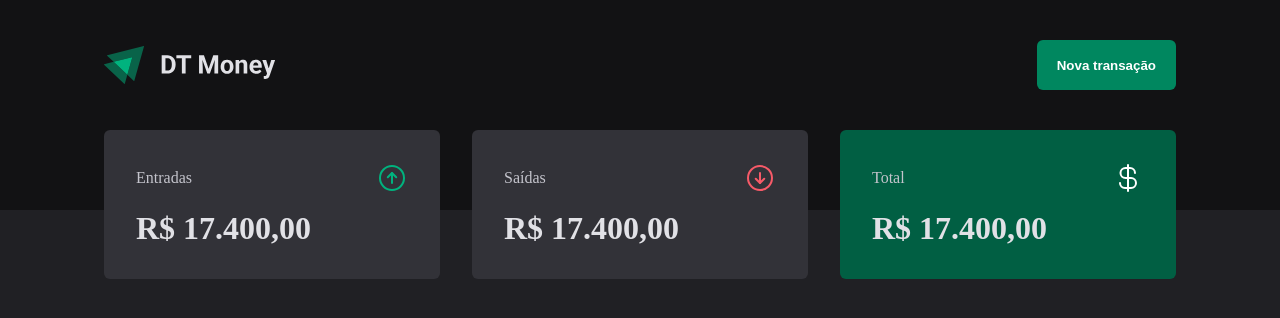
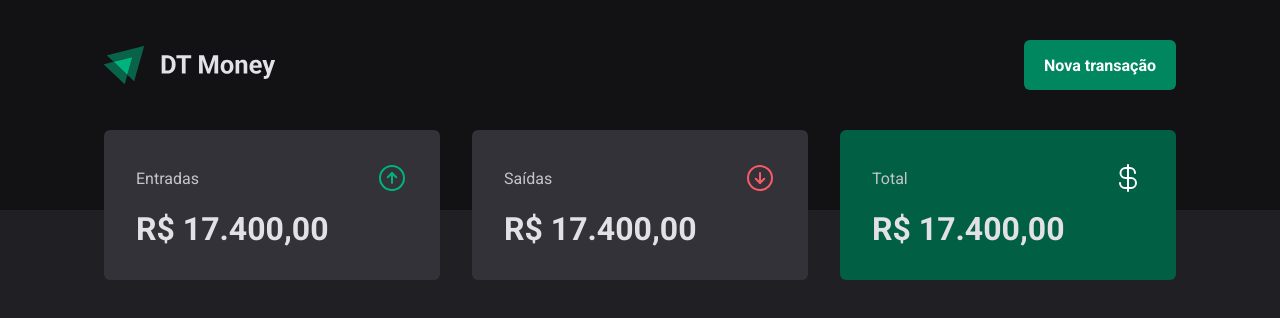
Before and after one commit to felipenobrg/dtmoney-react, a React (Vite) app: page / in a window 1280 px wide. Shown: the top 318 px of the page. Built offline with nearby package versions, Linux system fonts and the light colour scheme.

Commit message:
fixing font error syntax

```diff
--- a/src/styles/global.ts
+++ b/src/styles/global.ts
@@ -19,6 +19,6 @@ export const GlobalStyle = createGlobalStyle`
    }
 
    body, input, textarea, button {
-    font-family: 400 1rem 'Roboto', sans-serif;
+    font: 400 1rem 'Roboto', sans-serif;
    }
 `
```
